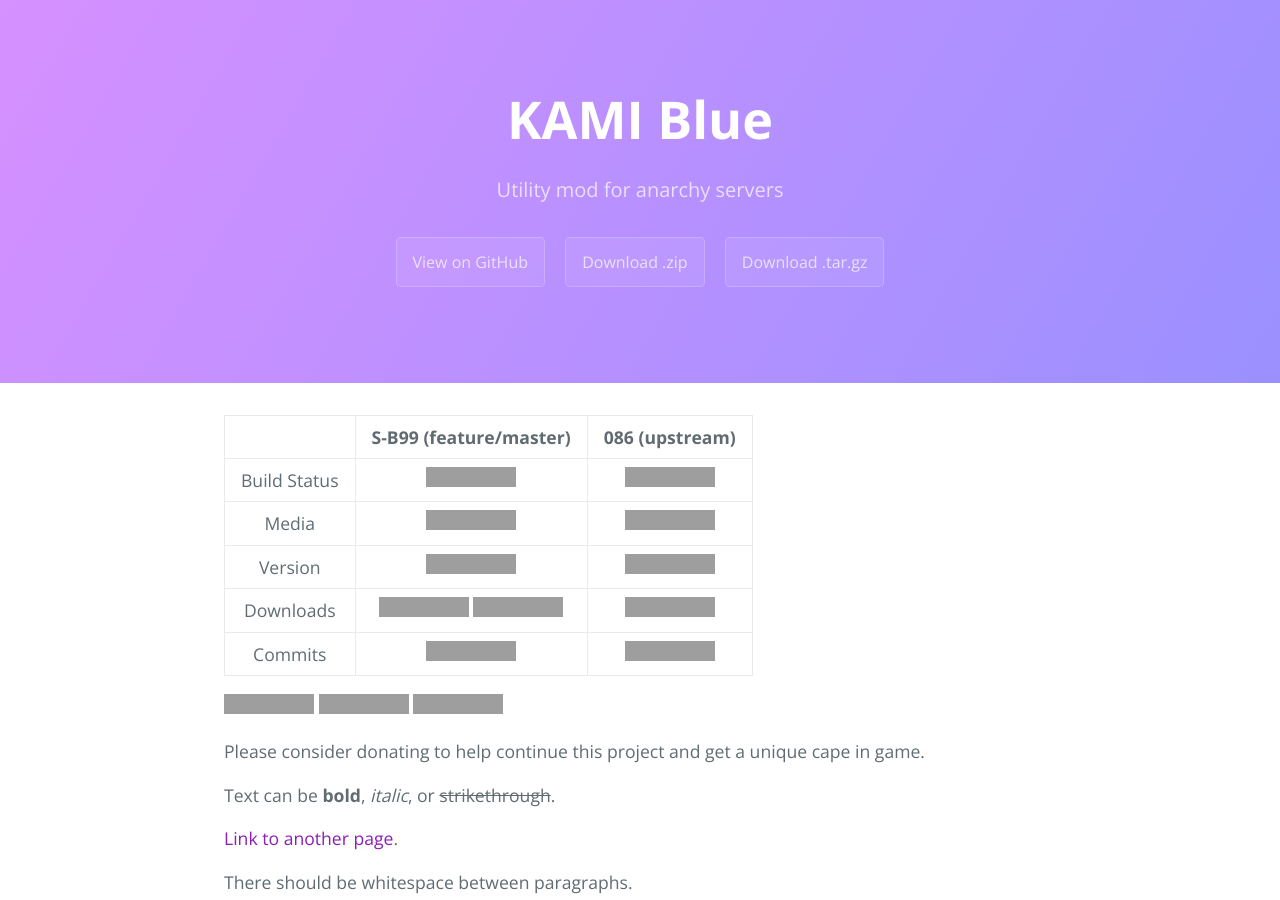
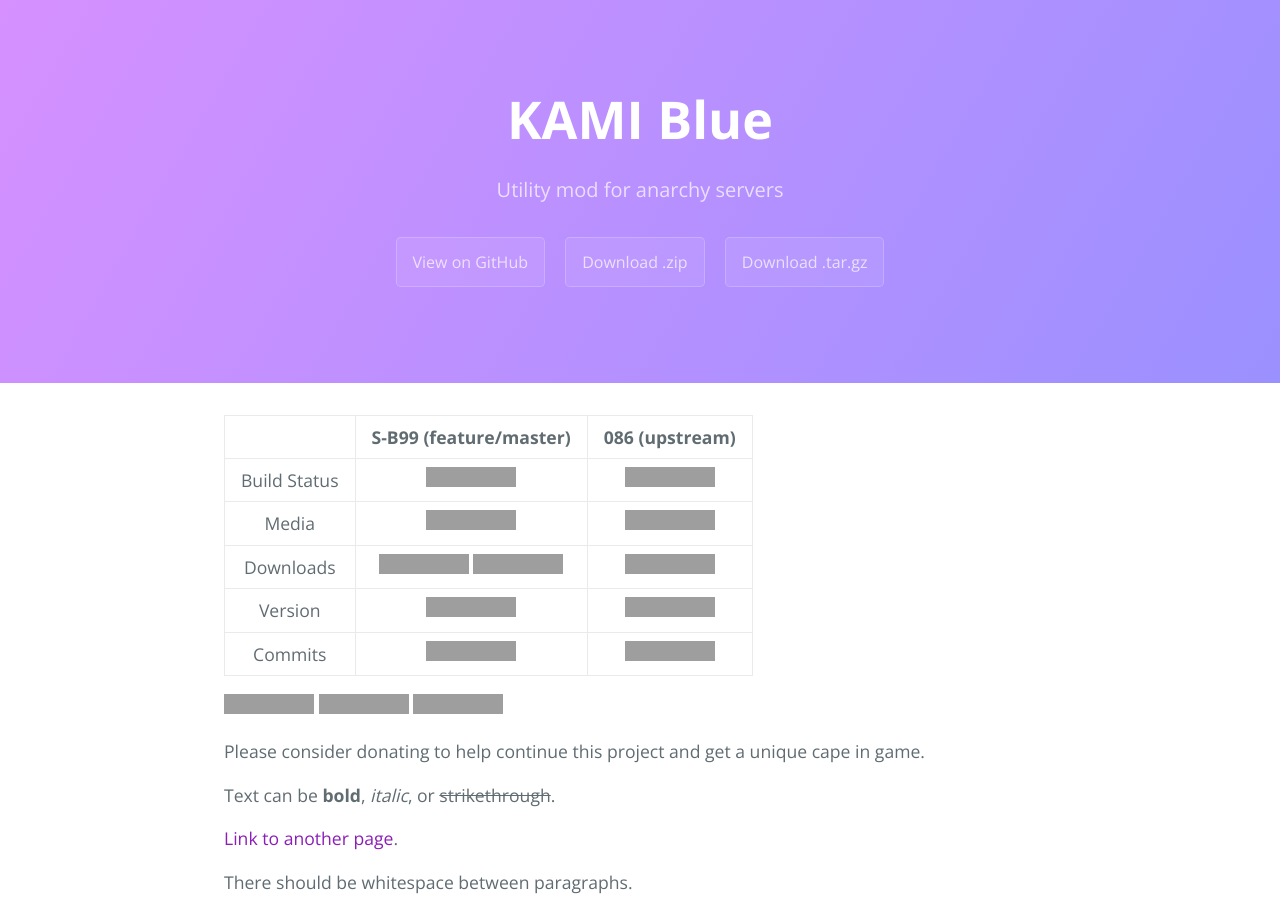
Before and after one commit to kami-blue/website, a Jekyll site: the page built from docs/index.md, in a window 1280 px wide and 900 px high, cut to the strip 0-900 px from the top of the window. Built offline with Jekyll 4.4.1, drawn with Linux system fonts in a browser that asks for light colours; grey boxes are pictures that could not be loaded.

```diff
--- a/docs/index.md
+++ b/docs/index.md
@@ -5,8 +5,8 @@ layout: default
 |:------------:|:-------------:|:--------------:|
 | Build Status | [![Build Status features-master](https://img.shields.io/travis/com/S-B99/kamiblue/feature/master?logo=gradle&label=build)](https://travis-ci.com/S-B99/kamiblue/) | [![Build Status 086](https://img.shields.io/travis/com/zeroeightysix/KAMI/master?logo=gradle)](https://travis-ci.com/zeroeightysix/KAMI) |
 | Media        | [![Discord Mine](https://img.shields.io/discord/573954110454366214?label=chat&logo=discord&logoColor=white)](https://discord.gg/KfpqwZB) | [![Discord 086](https://img.shields.io/discord/496724196542513174?label=discord&logo=discord&logoColor=white)](http://discord.gg/9hvwgeg) |
+| Downloads    | [![Dl discord](https://img.shields.io/badge/discord-22k-brightgreen?logo=discord&logoColor=white)](https://discord.gg/KfpqwZB) [![Dl Github](https://img.shields.io/github/downloads/S-B99/kamiblue/total?label=github&logo=github)](https://github.com/S-B99/kamiblue/releases) | [![Dl github 086](https://img.shields.io/github/downloads/zeroeightysix/KAMI/total?label=github&logo=github)](https://github.com/zeroeightysix/KAMI/releases) |
 | Version      | [![Version master](https://img.shields.io/github/v/release/S-B99/kamiblue?color=dark-green&label=latest&logo=java)](https://github.com/S-B99/kamiblue/releases) | [![Version 086](https://img.shields.io/github/v/tag/zeroeightysix/kami?color=bright-green&label=latest%20%28pre%20v1.1.0%29&logo=java)](https://github.com/zeroeightysix/KAMI/releases) |
-| Downloads    | [![Dl discord](https://img.shields.io/badge/discord-22k-brightgreen?logo=discord&logoColor=white)](https://discord.gg/KfpqwZB) [![Dl Github](https://img.shields.io/github/downloads/S-B99/kamiblue/total?label=github&logo=github)](https://github.com/S-B99/kamiblue/releases) | [![Dl github 086](https://img.shields.io/github/downloads/zeroeightysix/KAMI/total?label=github&logo=github)](https://github.com/zeroeightysix/KAMI/releases) |
 | Commits     | [![Commits Mine](https://img.shields.io/github/commits-since/s-b99/kamiblue/v1.0.1?label=commits%20since%20forked&logo=git&logoColor=white)](https://github.com/S-B99/kamiblue/releases) | [![Commits 086](https://img.shields.io/github/commits-since/zeroeightysix/kami/b9-3?logo=git&logoColor=white)](https://github.com/zeroeightysix/KAMI/releases) |
 
 [![Paypal](https://img.shields.io/badge/paypal-donate-red?color=169bd7&logo=paypal)](https://paypal.me/bellawhotwo)
```
Also changed, not shown: docs/README.md.
